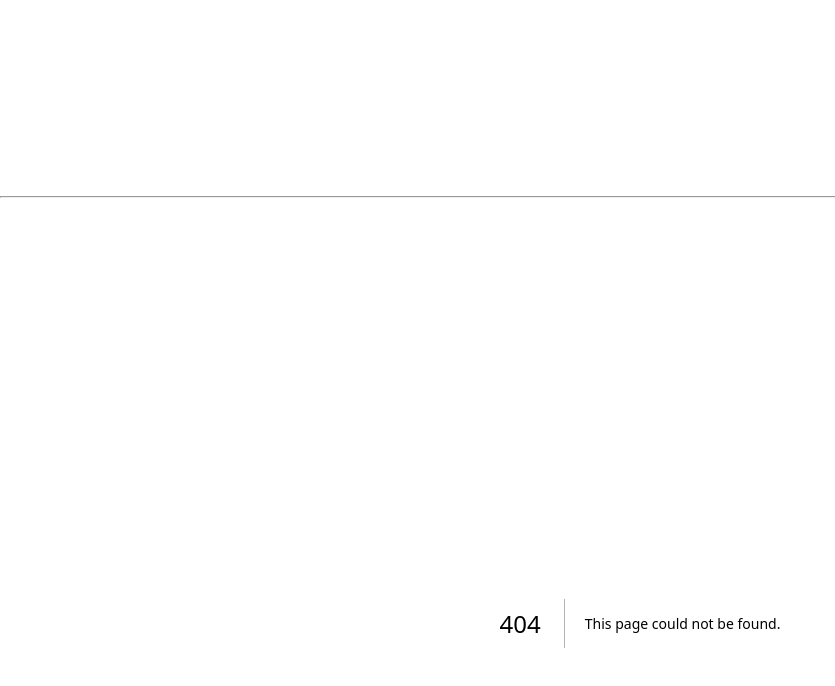
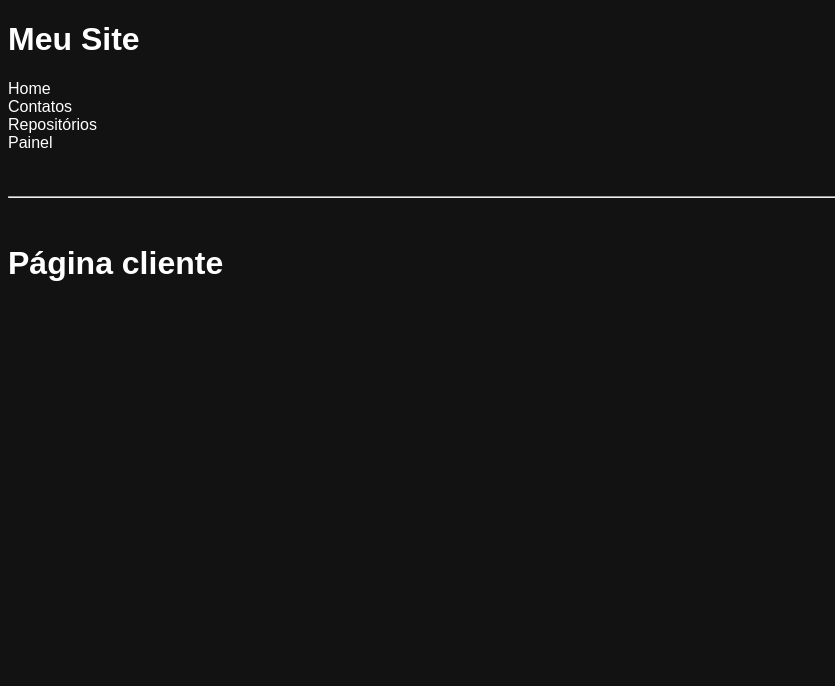
Before and after one commit to AlessandroPedroso/nextjs-appRouter, a Next.js app: page /cliente in a window 1280 px wide. Before the commit this address had no page. Shown: the top 686 px of the page, without its empty margins (0-835 px from the left). Built offline with nearby package versions, Linux system fonts and the light colour scheme.

Commit message:
Criando grupos de páginas

```diff
--- /dev/null
+++ b/src/app/(admin)/cliente/page.tsx
@@ -0,0 +1,7 @@
+export default function Client() {
+  return (
+    <div>
+      <h1>Página cliente</h1>
+    </div>
+  );
+}
```
Also changed, not shown: src/app/(admin)/admin/page.tsx (added, +7 -0 lines), src/app/(site)/contatos/page.tsx (renamed from src/app/contatos/page.tsx), src/app/(site)/dashboard/cadastro/page.tsx (renamed from src/app/dashboard/cadastro/page.tsx), src/app/(site)/dashboard/layout.tsx (renamed from src/app/dashboard/layout.tsx), src/app/(site)/dashboard/page.tsx (renamed from src/app/dashboard/page.tsx), src/app/(site)/dashboard/settings/page.tsx (renamed from src/app/dashboard/settings/page.tsx).
